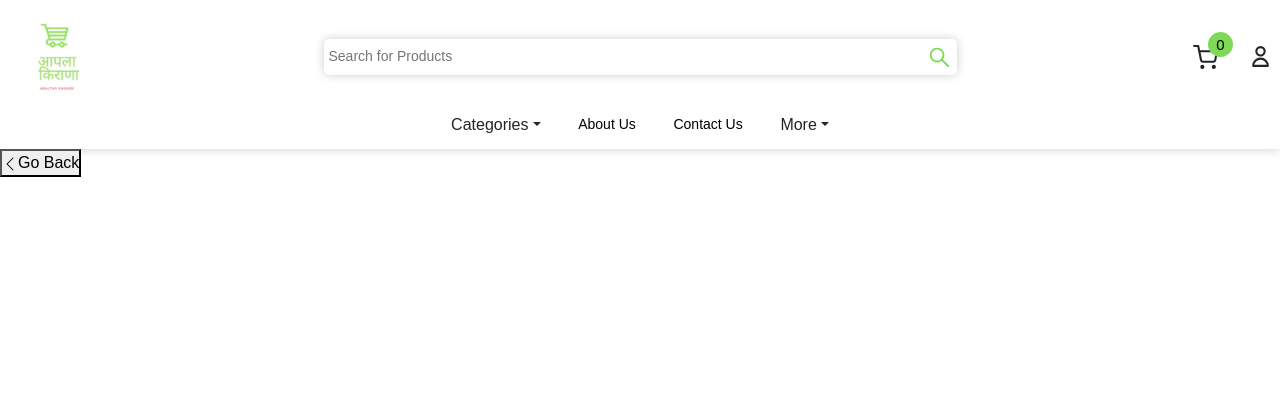
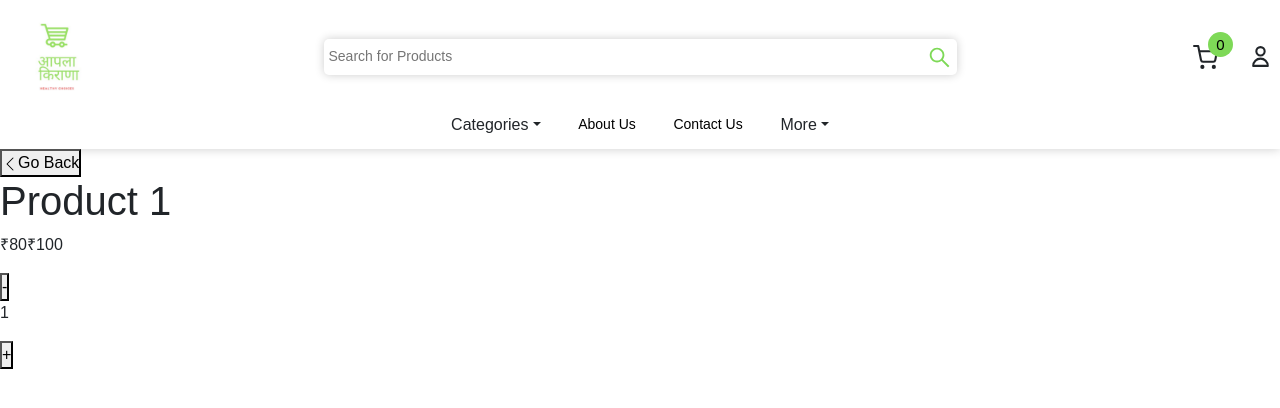
Before and after one commit to allenlopes/AaplaKirana, a React (Create React App) app: page /product/1 in a window 1280 px wide. Shown: the top 408 px of the page. Built offline with nearby package versions, Linux system fonts and the light colour scheme.

Commit message:
In src/pages/Product/ProductPage.js file modified

```diff
--- a/src/pages/Product/ProductPage.js
+++ b/src/pages/Product/ProductPage.js
@@ -38,6 +38,10 @@ const ProductPage = () => {
                       {
                         id : 3,
                         image : img3
+                      },
+                      {
+                        id : 4,
+                        image : img4
                       }
                     ],
                     "ProductCode": "P1",
@@ -85,7 +89,7 @@ const ProductPage = () => {
   },[])
 
   return (
-    <div className='productpage'>
+    <div className="productpage">
       {/* <h1>Product id is - {prodid}</h1>
       <p>
         {JSON.stringify(productdata)}
@@ -93,17 +97,37 @@ const ProductPage = () => {
 
       <Navbar />
 
-      <div className='pc1'>
-        <Link to='/'>
+      <div className="pc1">
+        <Link to="/">
           <button>
             <BsChevronLeft />
             Go Back
           </button>
         </Link>
+
+        <div className="c11">
+          <div className="imgset"></div>
+          <div className="imgbig"></div>
+        </div>
+
+        <div className="c12">
+          <h1 className="head1">{productdata.ProductName}</h1>
+          <div className="c12.1">
+            <p className="price">
+              <span>&#8377;{productdata.SalesPrice}</span>
+              <span>&#8377;{productdata.ProductPrice}</span>
+            </p>
+
+            <div className='incrdecr'>
+              <button>-</button>
+              <p>1</p>
+              <button>+</button>
+            </div>
+          </div>
+        </div>
       </div>
-
     </div>
-  )
+  );
 }
 
 export default ProductPage
```
